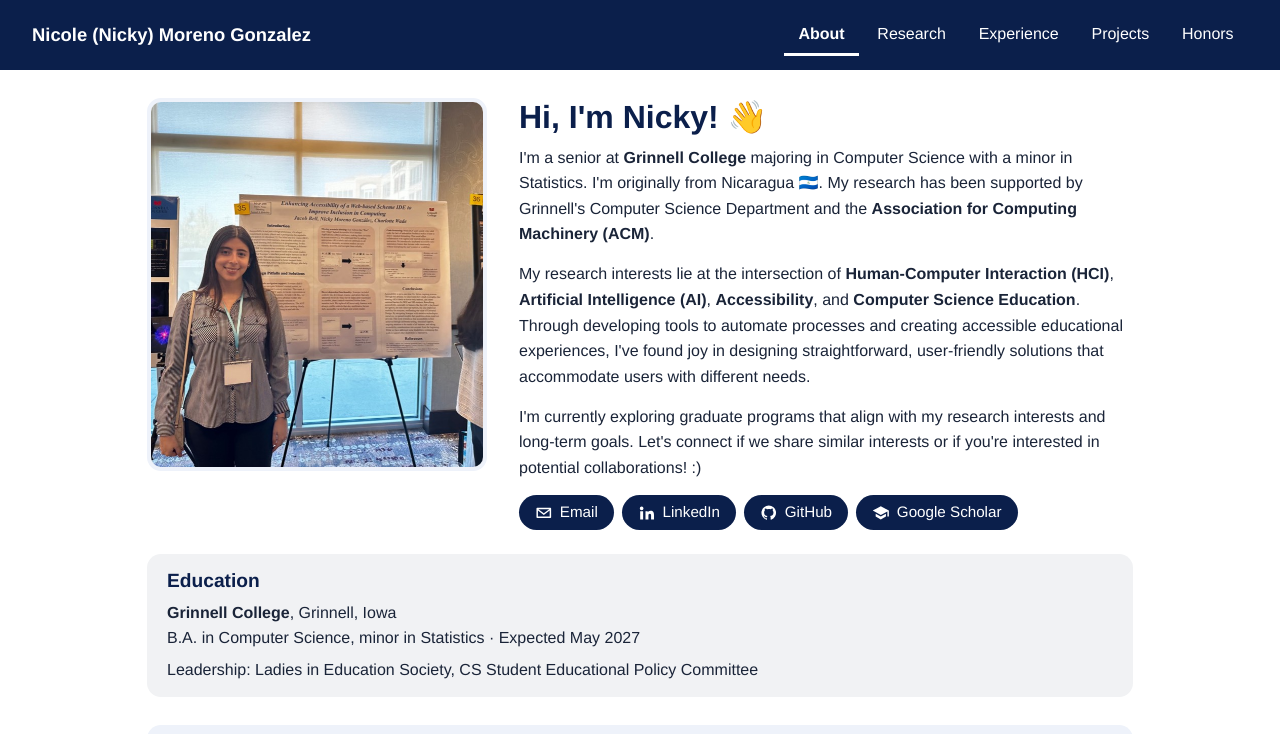
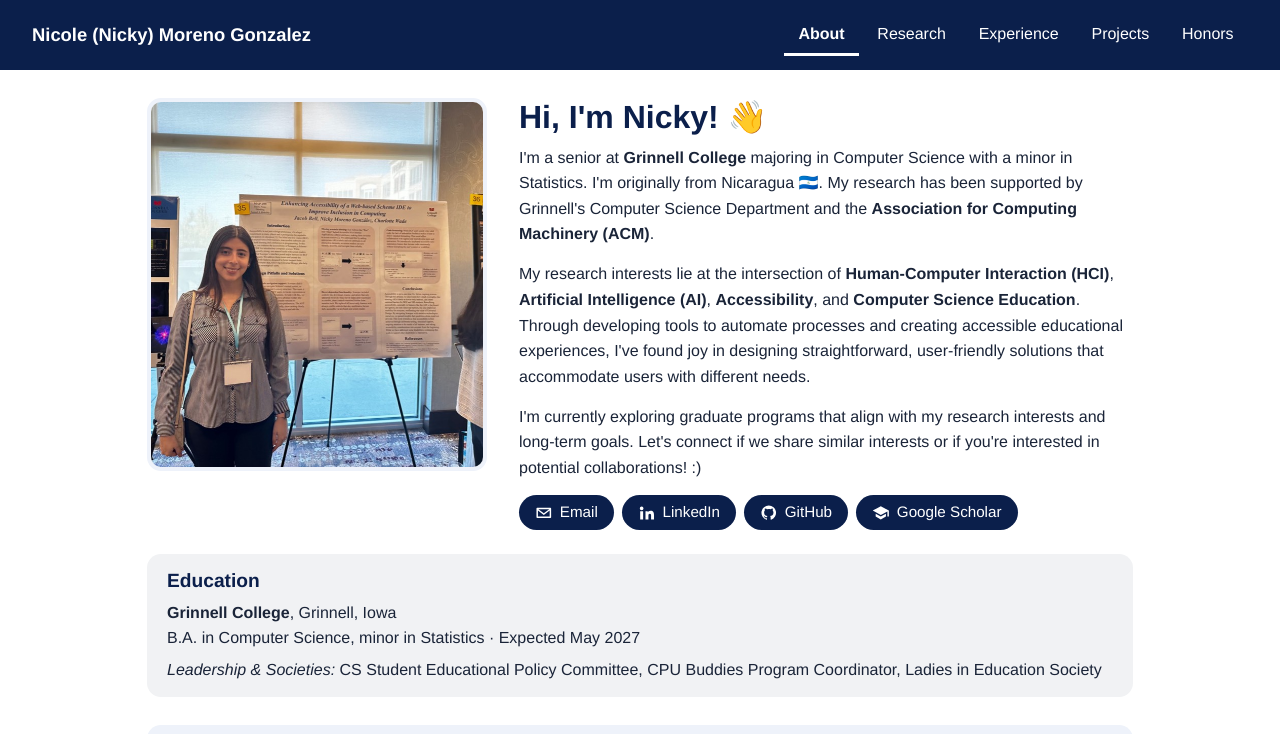
Before and after one commit to morenoni/nicky-personal-website, a React (Vite) app: page /#about in a window 1280 px wide. Shown: the top 734 px of the page. Built offline with nearby package versions, Linux system fonts and the light colour scheme.

Commit message:
Update the Leadership & Societies line in the Education box

```diff
--- a/src/panels/About/Education.jsx
+++ b/src/panels/About/Education.jsx
@@ -10,7 +10,7 @@ export default function Education() {
 				<strong>Grinnell College</strong>, Grinnell, Iowa<br />
 				B.A. in Computer Science, minor in Statistics &middot; Expected May 2027
 			</p>
-			<p>Leadership: Ladies in Education Society, CS Student Educational Policy Committee</p>
+			<p><em>Leadership &amp; Societies:</em> CS Student Educational Policy Committee, CPU Buddies Program Coordinator, Ladies in Education Society</p>
 		</div>
 	);
 }
```
